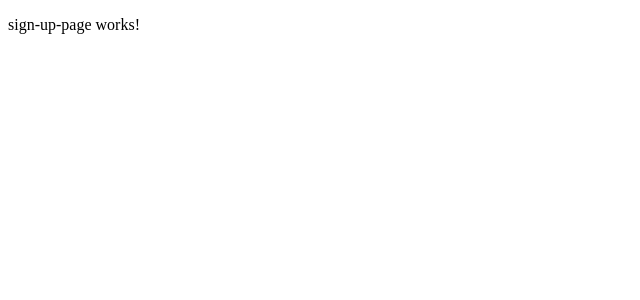
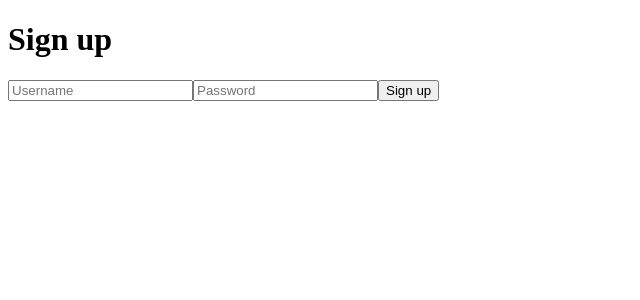
Before and after one commit to railgun42/BudgeTracker, an Angular app in the folder apps/web/: page /signup in a window 1280 px wide. Shown: the top 300 px of the page, without its empty margins (0-640 px from the left). Built offline with nearby package versions, Linux system fonts and the light colour scheme.

Commit message:
✨ feat(pages):historyPage WIP

```diff
--- a/apps/web/src/app/pages/sign-up-page/sign-up-page.html
+++ b/apps/web/src/app/pages/sign-up-page/sign-up-page.html
@@ -1 +1,4 @@
-<p>sign-up-page works!</p>
+<h1>Sign up</h1>
+<input #username placeholder="Username" />
+<input #password type="password" placeholder="Password" />
+<button (click)="signUp(username.value, password.value)">Sign up</button>
--- a/apps/web/src/app/pages/sign-up-page/sign-up-page.ts
+++ b/apps/web/src/app/pages/sign-up-page/sign-up-page.ts
@@ -1,4 +1,6 @@
-import { Component } from '@angular/core';
+import { Component, inject } from '@angular/core';
+import { Router } from '@angular/router';
+import { AuthService } from '../../services/auth-service';
 
 @Component({
   selector: 'app-sign-up-page',
@@ -6,4 +8,13 @@ import { Component } from '@angular/core';
   templateUrl: './sign-up-page.html',
   styleUrl: './sign-up-page.scss',
 })
-export class SignUpPage {}
+export class SignUpPage {
+  private auth = inject(AuthService);
+  private router = inject(Router);
+
+  signUp(username: string, password: string): void {
+    if (this.auth.login(username, password)) {
+      this.router.navigate(['/history']);
+    }
+  }
+}
```
